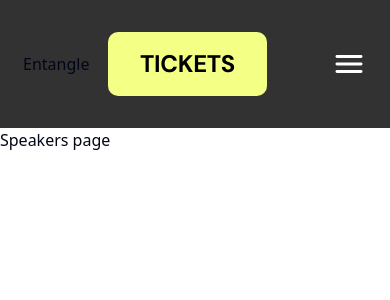
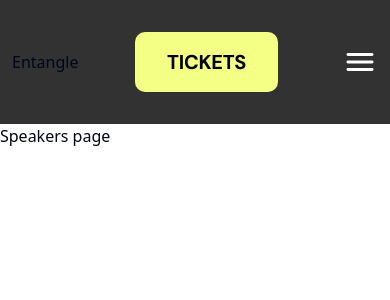
Before and after one commit to Scout-NU/conference-26, a Next.js app: page /speakers in a window 390 px wide. Shown: the top 300 px of the page. Built offline with nearby package versions, Linux system fonts and the light colour scheme.

Commit message:
Made some responsiveness changes. Navbar might need to be smaller but waiting on feedback

```diff
--- a/components/navbar/MobileNav.tsx
+++ b/components/navbar/MobileNav.tsx
@@ -22,10 +22,12 @@ const MobileNav = () => {
           alt="Menu"
           width={36}
           height={36}
-          className="sm:hidden"
+          className="md:hidden"
         />
       </SheetTrigger>
       <SheetContent className="bg-[#323232] border-none p-6">
+        <SheetTitle className='sr-only'>Navigation Menu</SheetTitle>
+
         <Link href="/" className="mb-12 flex items-center">
           <p>Entangle</p>
         </Link>
--- a/components/navbar/Navbar.tsx
+++ b/components/navbar/Navbar.tsx
@@ -13,20 +13,20 @@ const Navbar = () => {
   console.log(pathname)
 
   return (
-    <nav className='flex justify-between items-center w-full bg-[#323232] px-5.75 py-8 '>
+    <nav className='flex justify-between items-center w-full bg-[#323232] px-3 md:px-5.75 py-8 '>
       <div>
         Entangle
       </div>
       <div className='flex justify-between items-center gap-16'>
 
         {NavbarLinks.map((link) => (
-          <Link key={link.name} href={link.route} className={`relative uppercase text-2xl font-dmSans tracking-[-0.264px] font-bold text-center text-[#FFFCEC] ${pathname === link.route ? "underline decoration-[#F3FF85] decoration-3 underline-offset-8" : ""} max-sm:hidden`}>
+          <Link key={link.name} href={link.route} className={`relative uppercase text-xl lg:text-2xl font-dmSans tracking-[-0.264px] font-bold text-center text-[#FFFCEC] ${pathname === link.route ? "underline decoration-[#F3FF85] decoration-3 underline-offset-8" : ""} max-sm:hidden`}>
             {link.name}
             {/* <span className="absolute bottom-0 left-0 w-full h-1 bg-[#F3FF85]"></span> */}
           </Link>
         ))}
 
-        <Link href="https://www.eventbrite.com/e/entangle-2024-tickets-747955061117?aff=nextjs" target="_blank" className='uppercase text-2xl font-dmSans tracking-[-0.264px] font-bold text-center text-black px-8 py-4 rounded-lg bg-[#F3FF85]'>
+        <Link href="https://www.eventbrite.com/e/entangle-2024-tickets-747955061117?aff=nextjs" target="_blank" className='uppercase text-xl lg:text-2xl font-dmSans tracking-[-0.264px] font-bold text-center text-black px-8 py-4 rounded-lg bg-[#F3FF85]'>
           Tickets
         </Link>
 
```
